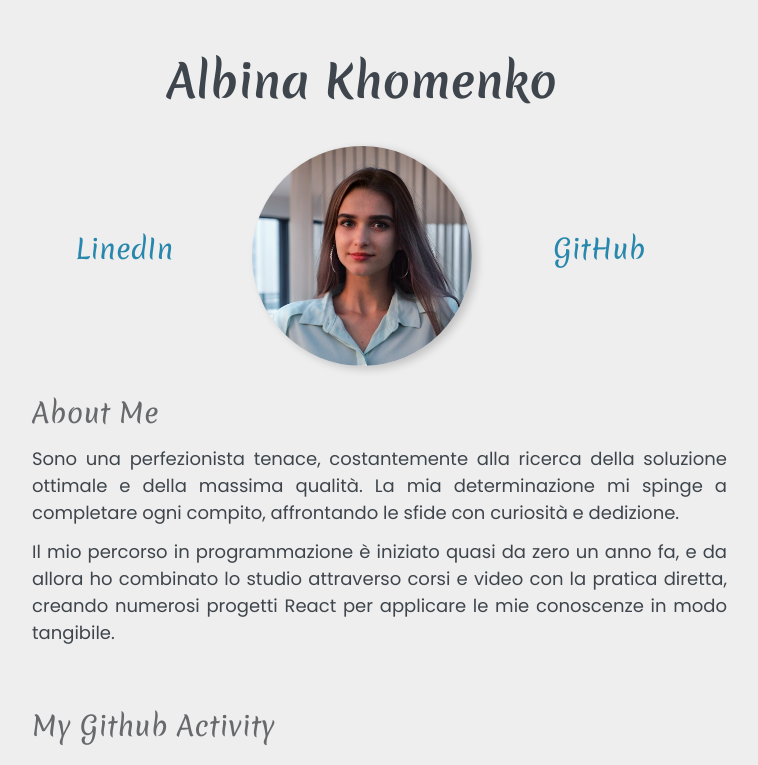
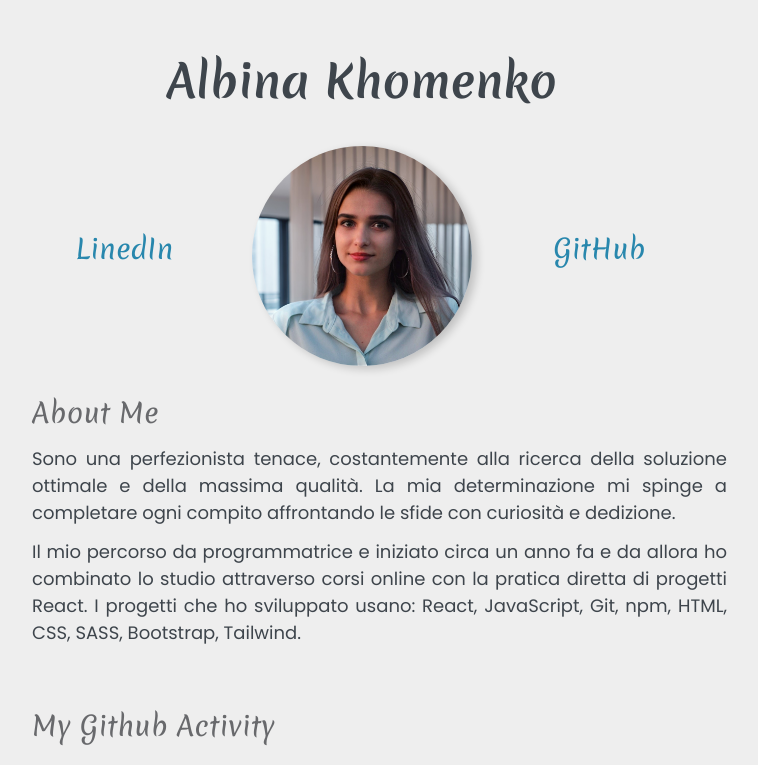
Before and after one commit to klementina1809/personalPortfolio, a React (Vite) app: page / in a window 1280 px wide. Shown: the top 765 px of the page, without its empty margins (278-1036 px from the left). Built offline with nearby package versions, Linux system fonts and the light colour scheme; grey boxes are pictures that could not be loaded.

Commit message:
updated description

```diff
--- a/src/components/Header.jsx
+++ b/src/components/Header.jsx
@@ -38,15 +38,16 @@ function Header() {
 							Sono una perfezionista tenace, costantemente alla
 							ricerca della soluzione ottimale e della massima
 							qualità. La mia determinazione mi spinge a
-							completare ogni compito, affrontando le sfide con
+							completare ogni compito affrontando le sfide con
 							curiosità e dedizione.
 						</p>
 						<p>
-							Il mio percorso in programmazione è iniziato quasi
-							da zero un anno fa, e da allora ho combinato lo
-							studio attraverso corsi e video con la pratica
-							diretta, creando numerosi progetti React per
-							applicare le mie conoscenze in modo tangibile.
+							Il mio percorso da programmatrice e iniziato circa
+							un anno fa e da allora ho combinato lo studio
+							attraverso corsi online con la pratica diretta di
+							progetti React. I progetti che ho sviluppato usano:
+							React, JavaScript, Git, npm, HTML, CSS, SASS,
+							Bootstrap, Tailwind.
 						</p>
 					</div>
 				</Col>
```
